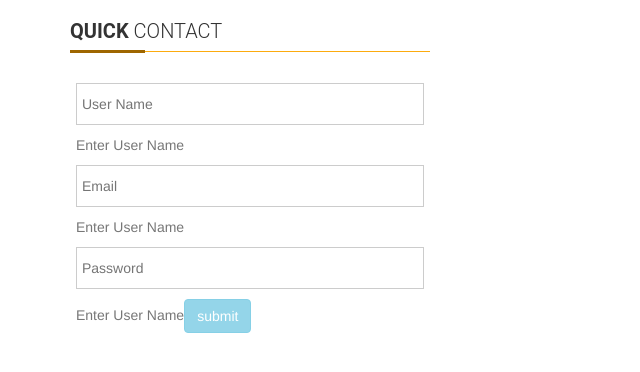
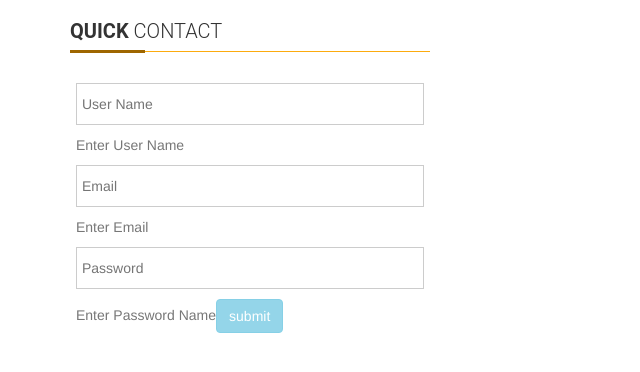
Before and after one commit to CodeKul/angular-4-5-evening-ang, an Angular app: page / in a window 1280 px wide. Shown: the top 372 px of the page, without its empty margins (0-640 px from the left). Built offline with nearby package versions, Linux system fonts and the light colour scheme; what ng2-rating, ng2-table would draw is missing.

Commit message:
forms: validation and custom validators

```diff
--- a/src/app/forms/data-driven.component.html
+++ b/src/app/forms/data-driven.component.html
@@ -4,29 +4,29 @@
       <div class="form_main">
         <h4 class="heading"><strong>Quick </strong> Contact <span></span></h4>
         <div class="form" >
-           <form [formGroup]="myFrm" novalidate (ngSubmit)="onFrmSubmit()">
+           <form [formGroup]="myFrm" (ngSubmit)="onFrmSubmit()" novalidate>
 
             <input
               type="text"
               placeholder="User Name"
               class="txt"
               formControlName="usNm">
-              <span class="text-muted" >Enter User Name</span>
+              <span class="text-muted" *ngIf="!myFrm.controls.usNm.valid">Enter User Name</span>
 
             <input
               type="text"
               placeholder="Email"
               class="txt"
-              formControlName="eml"
-              >
-              <span class="text-muted" >Enter User Name</span>
+              formControlName="eml">
+              <span class="text-muted" *ngIf="!myFrm.controls.eml.valid" >Enter Email</span>
 
             <input
               type="text"
               placeholder="Password"
               class="txt"
               formControlName="pass">
-              <span class="text-muted" >Enter User Name</span>
+              <span class="text-muted"
+              *ngIf="!myFrm.controls.pass.valid">Enter Password Name</span>
 
             <input
               type="submit"
--- a/src/app/forms/data-driven.component.ts
+++ b/src/app/forms/data-driven.component.ts
@@ -1,5 +1,5 @@
 import { Component, OnInit } from '@angular/core';
-import { FormGroup, FormBuilder, Validators } from '@angular/forms';
+import { FormGroup, FormBuilder, Validators, ValidatorFn, AbstractControl, ValidationErrors } from '@angular/forms';
 
 @Component({
   selector: 'app-data-driven',
@@ -16,12 +16,22 @@ export class DataDrivenComponent implements OnInit {
   ngOnInit() {
     this.myFrm = this.fb.group({
       usNm: ['', Validators.required],
-      eml: ['', Validators.required],
-      pass: ['', Validators.required]
+      eml: ['', Validators.compose([
+        Validators.required,
+        Validators.pattern("[a-z0-9!#$%&'*+/=?^_`{|}~-]+(?:\.[a-z0-9!#$%&'*+/=?^_`{|}~-]+)*@(?:[a-z0-9](?:[a-z0-9-]*[a-z0-9])?\.)+[a-z0-9](?:[a-z0-9-]*[a-z0-9])?")]
+      )],
+      pass: ['', Validators.compose([
+        Validators.required,
+        this.length10
+      ])]
     });
   }
 
   onFrmSubmit() {
     console.log(this.myFrm);
   }
+
+  length10(control: AbstractControl): ValidationErrors | null {
+    return control.value.length >= 10 ? null : { myErr: 'Check the length' };
+  }
 }
```
